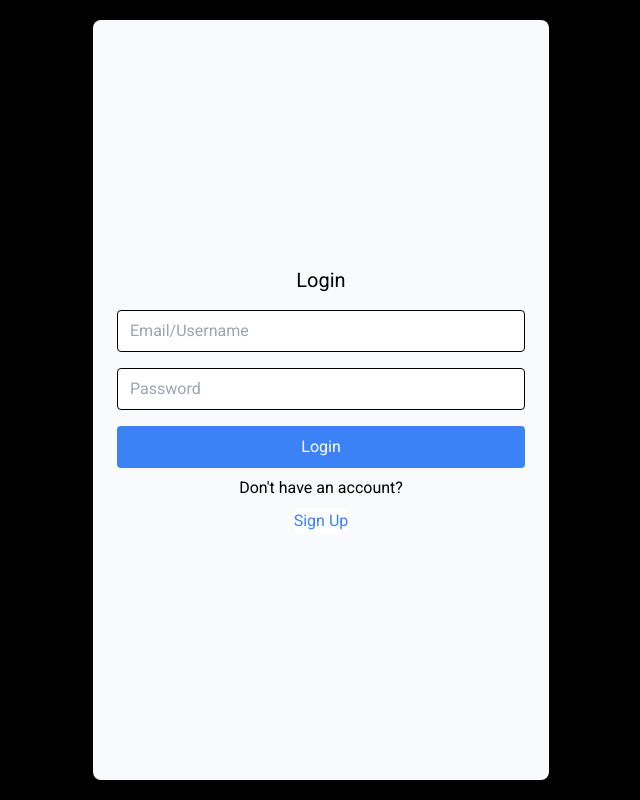
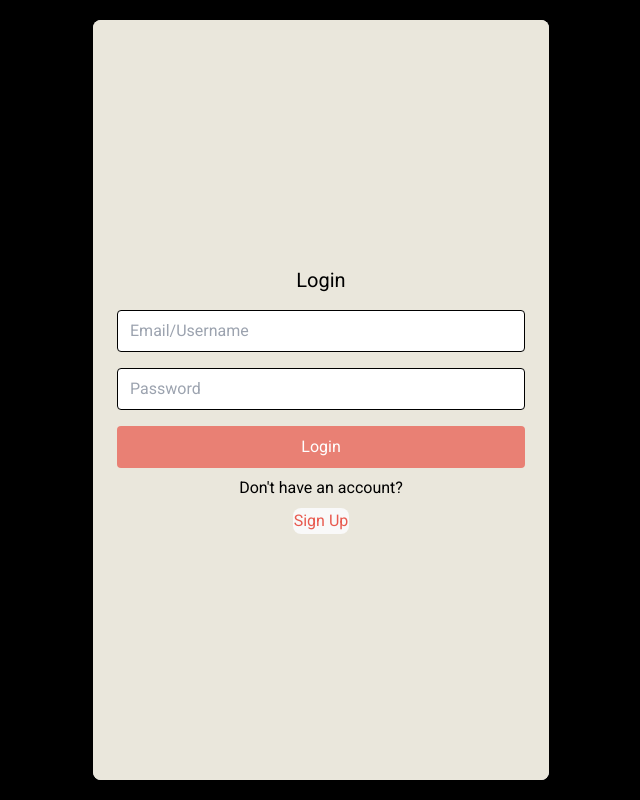
Before and after one commit to JoshuaW13/ConceptFitness, a React (Vite) app in the folder conceptFitness/: page / in a window 1280 px wide. Shown: the whole page, without its empty margins (319-959 px from the left). Built offline with nearby package versions, Linux system fonts and the light colour scheme.

Commit message:
styling is fully complete including sign in/sign up pages

```diff
--- a/conceptFitness/src/pages/Login.jsx
+++ b/conceptFitness/src/pages/Login.jsx
@@ -19,7 +19,7 @@ function Login() {
     };
 
   return (
-      <div className='w-full h-full flex flex-col justify-center items-center gap-10'>
+      <div className='w-full h-full bg-[#EAE7DC] flex flex-col justify-center items-center gap-10'>
         <form onSubmit={handleSubmit} className="bg-white-100 p-6 w-full">
         <h2 className="text-xl text-black mb-4">Login</h2>
         <div className="mb-4">
@@ -46,12 +46,12 @@ function Login() {
         </div>
         <button
           type="submit"
-          className="bg-blue-500 text-white rounded w-full py-2 hover:bg-blue-600"
+          className="bg-[#E98074] text-white rounded w-full py-2 hover:bg-[#E85A4F]"
         >
           Login
         </button>
         <p className='text-black m-2'>Don't have an account?</p>
-        <button onClick={handleSignUp} className='bg-white text-blue-500 hover-underline'>
+        <button onClick={handleSignUp} className='text-[#E85A4F] hover-underline'>
           Sign Up
         </button>
       </form>
--- a/conceptFitness/src/pages/SignUp.jsx
+++ b/conceptFitness/src/pages/SignUp.jsx
@@ -32,7 +32,7 @@ function SignUp() {
 
 
     return (
-        <div className='w-full h-full flex flex-col justify-center items-center'>
+        <div className='w-full h-full bg-[#EAE7DC] flex flex-col justify-center items-center'>
             <form onSubmit={handleSubmit} className="bg-white-100 p-6 w-full">
                 <h2 className="text-xl text-black mb-6">Create an Account</h2>
                 <div className="mb-4">
@@ -82,12 +82,12 @@ function SignUp() {
                 {error && <p className="text-red-500 text-sm mb-4">{error}</p>}
                 <button
                 type="submit"
-                className="bg-blue-500 text-white rounded w-full py-2 hover:bg-blue-600"
+                className="bg-[#E98074] text-white rounded w-full py-2 hover:bg-[#E85A4f]"
                 >
                 Sign Up
                 </button>
                 <p className='text-black m-2'>Already have an account?</p>
-                <button onClick={handleLogIn} className='bg-white text-blue-500 hover-underline'>
+                <button onClick={handleLogIn} className='text-[#E85A4f] hover-underline'>
                 Log In
                 </button>
             </form>
```
